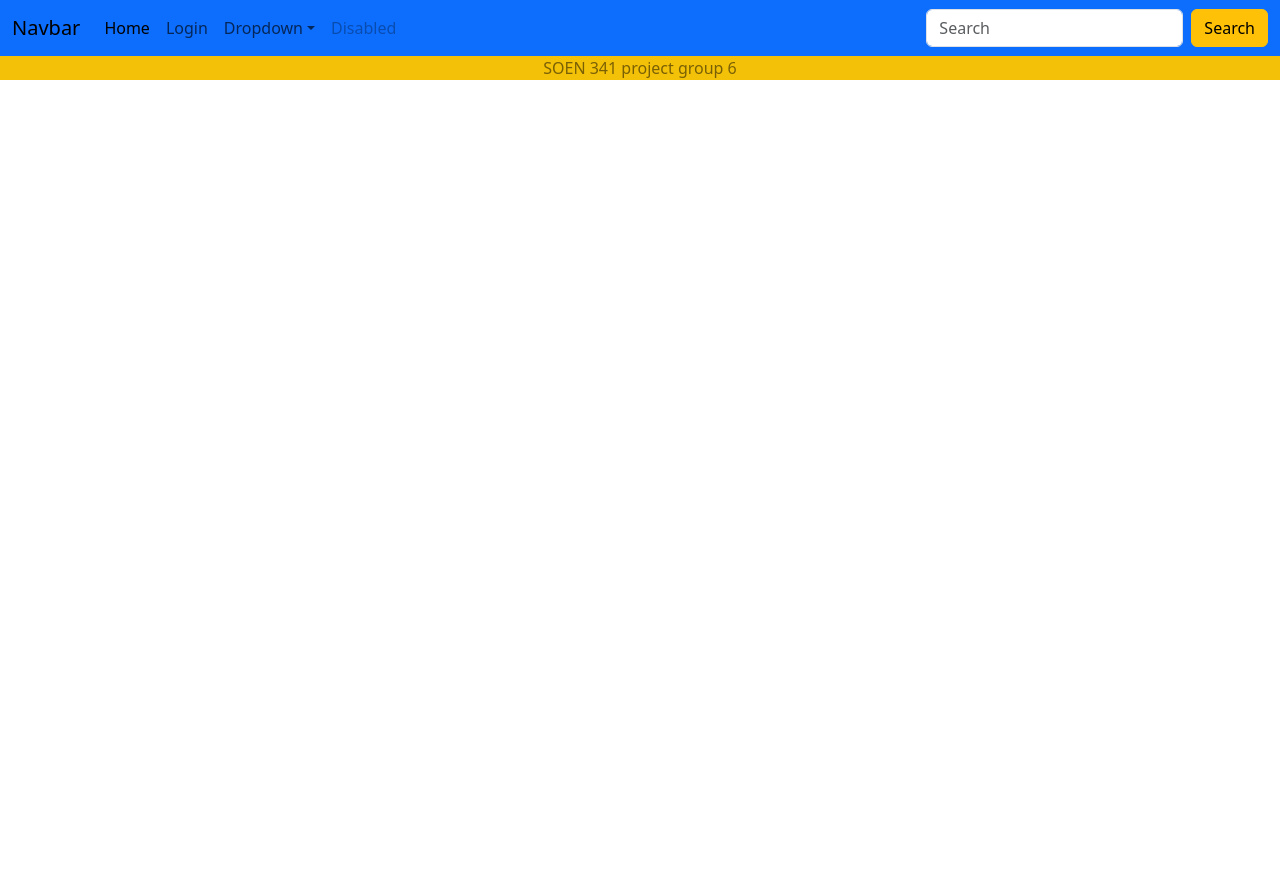
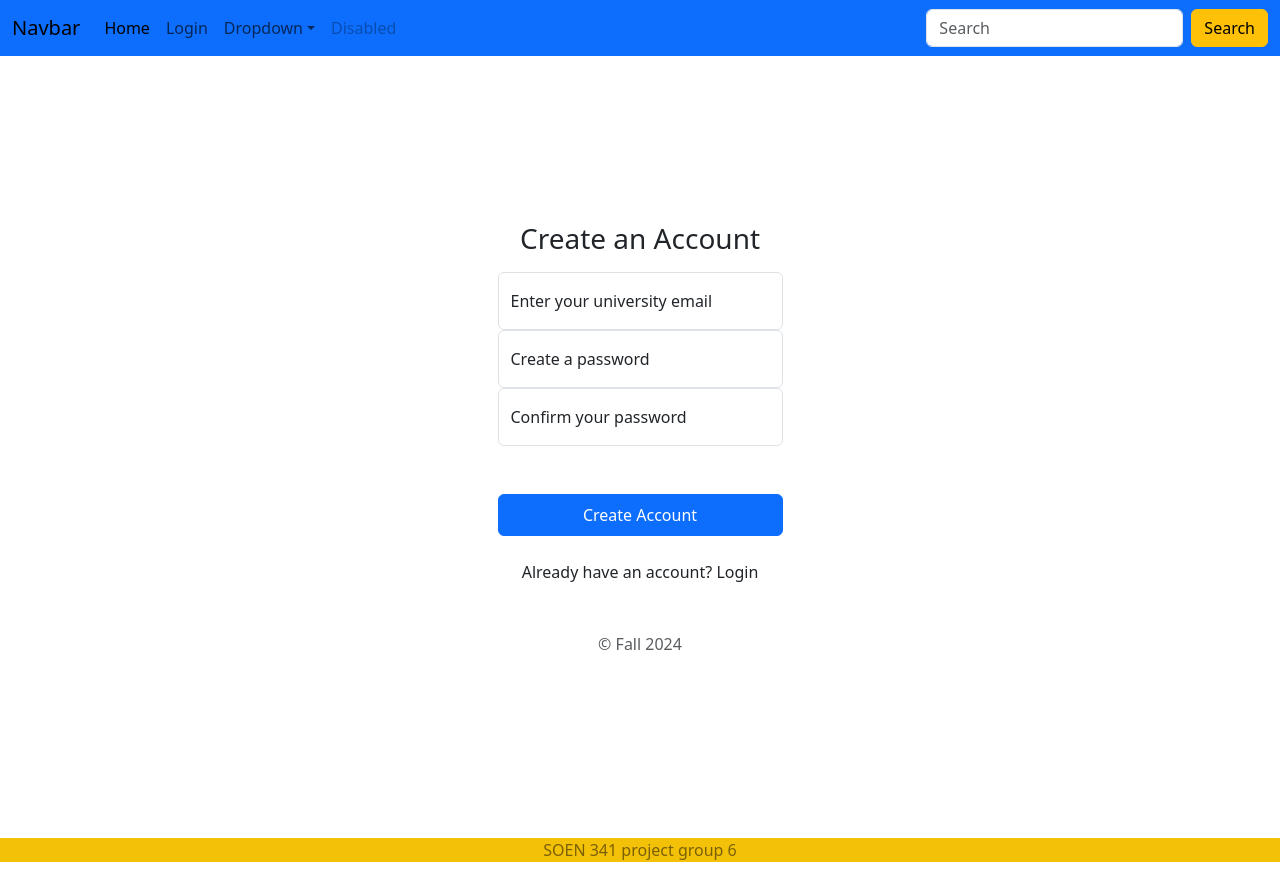
Before and after one commit to benjaminsunliu/Group6-SOEN341_Project_F24, a React (Create React App) app in the folder client/: page /create-account in a window 1280 px wide. Before the commit the page ends 800 px from the top, so only its background shows below. Built offline with nearby package versions, Linux system fonts and the light colour scheme.

Commit message:
Added create account page

```diff
--- a/client/src/pages/CreateAccount.jsx
+++ b/client/src/pages/CreateAccount.jsx
@@ -1,7 +1,54 @@
+import { Link } from "react-router-dom";
+
 const CreateAccount = (props) => {
 return (
-<>
-</>);
+<div class="container" style={{ padding: "13% 0%" }}>
+    <main class="form-signin m-auto" style={{ width: "25%" }}>
+    <form>
+        <h1 class="h3 mb-3 fw-normal">Create an Account</h1>
+
+        <div class="form-floating">
+        <input
+            type="email"
+            class="form-control"
+            id="floatingInput"
+            placeholder="name@example.com"
+        />
+        <label for="floatingInput">Enter your university email</label>
+        </div>
+        <div class="form-floating">
+        <input
+            type="password"
+            class="form-control"
+            id="floatingPassword"
+            placeholder="Password"
+        />
+        <label for="floatingPassword">Create a password</label>
+        </div>
+        <div class="form-floating">
+        <input
+            type="password"
+            class="form-control"
+            id="floatingPassword"
+            placeholder="Password"
+        />
+        <label for="floatingPassword">Confirm your password</label>
+        </div>
+        <br/>
+        <br/>
+        <button class="btn btn-primary w-100 py-2" type="submit">
+        Create Account
+        </button>
+        <br/>
+        <br/>
+        <Link class="nav-link" to="/login">
+        Already have an account? Login
+        </Link>
+        <p class="mt-5 mb-3 text-body-secondary">&copy; Fall 2024</p>
+    </form>
+    </main>
+</div>
+);
 }
 
 export default CreateAccount;
```
